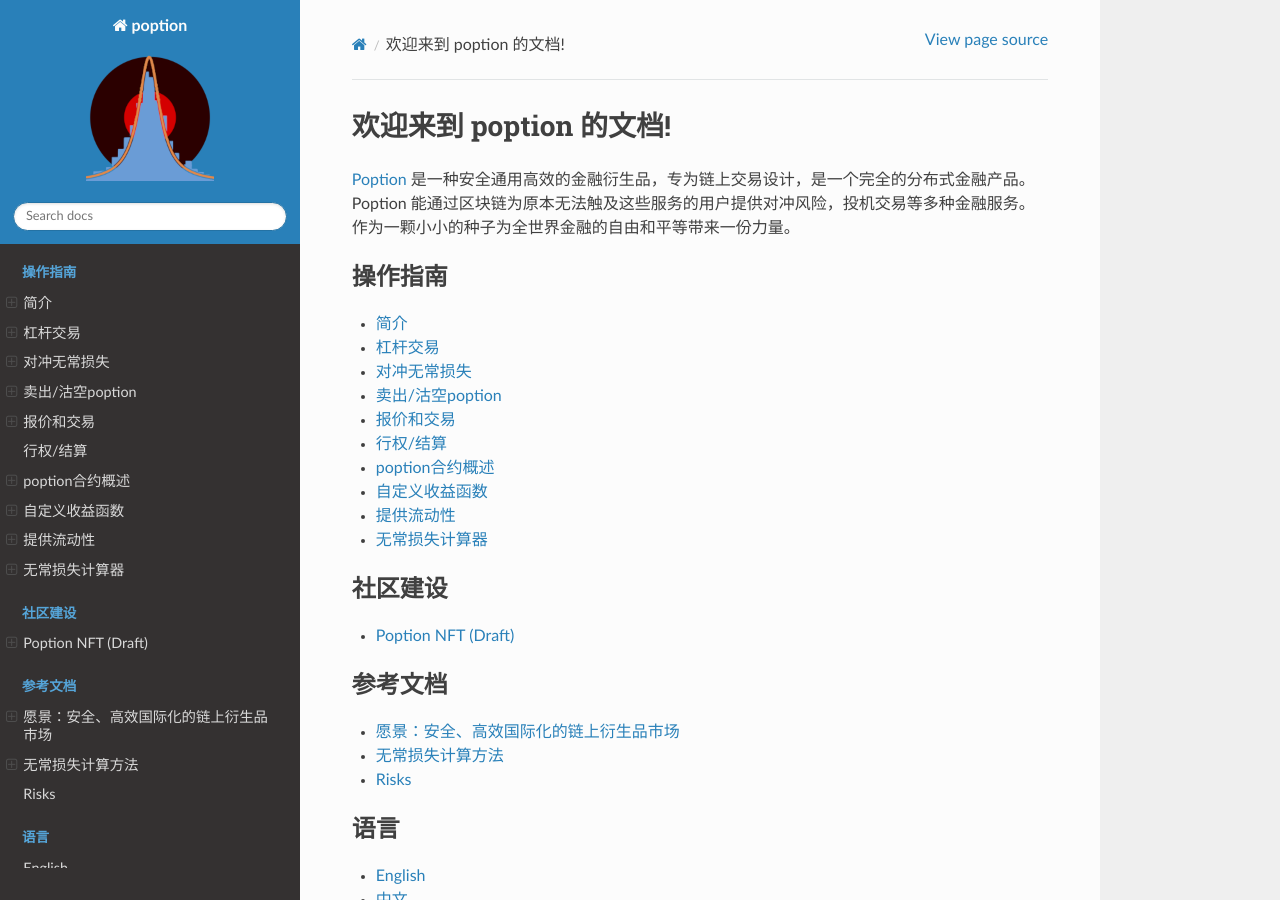
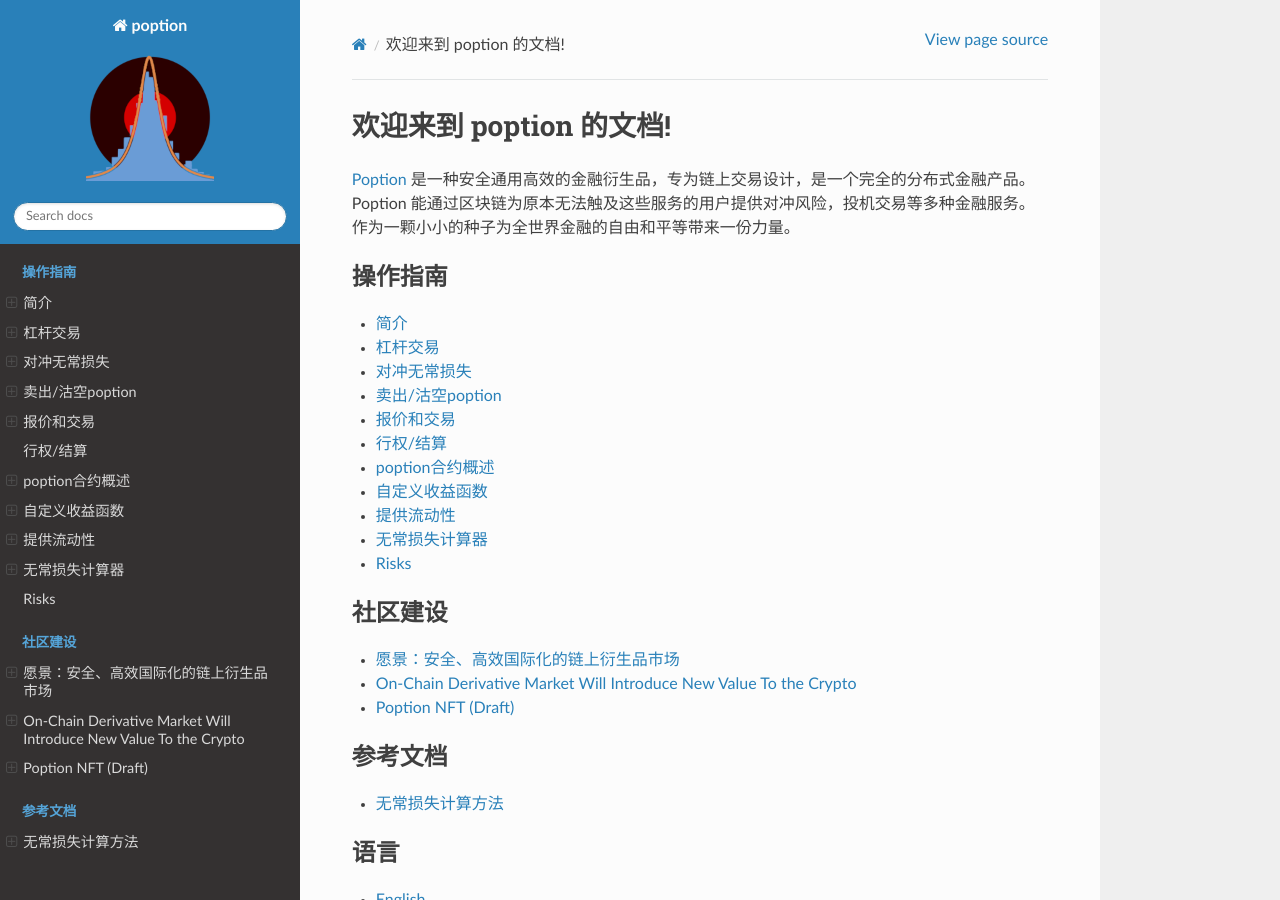
Before and after one commit to hydrogenbear/doc, a Sphinx documentation site: the page built from source/index.rst, in a window 1280 px wide and 900 px high. Built offline with Sphinx 7.4.7 and the Read the Docs theme 2.0.0, drawn with Linux system fonts in a browser that asks for light colours.

Commit message:
adjust index

```diff
--- a/source/index.rst
+++ b/source/index.rst
@@ -22,20 +22,21 @@
    any_payoff
    liquidity_pool
    il_calculator
+   risks
 
 .. toctree::
    :caption: 社区建设
    :maxdepth: 1
 
+   vista
+   introduce_value_to_the_chain
    poption_NFT
 
 .. toctree::
    :caption: 参考文档
    :maxdepth: 1
 
-   vista
    il_math
-   risks
 
 .. toctree::
    :caption: 语言
```
Also changed, not shown: 1 other file.
